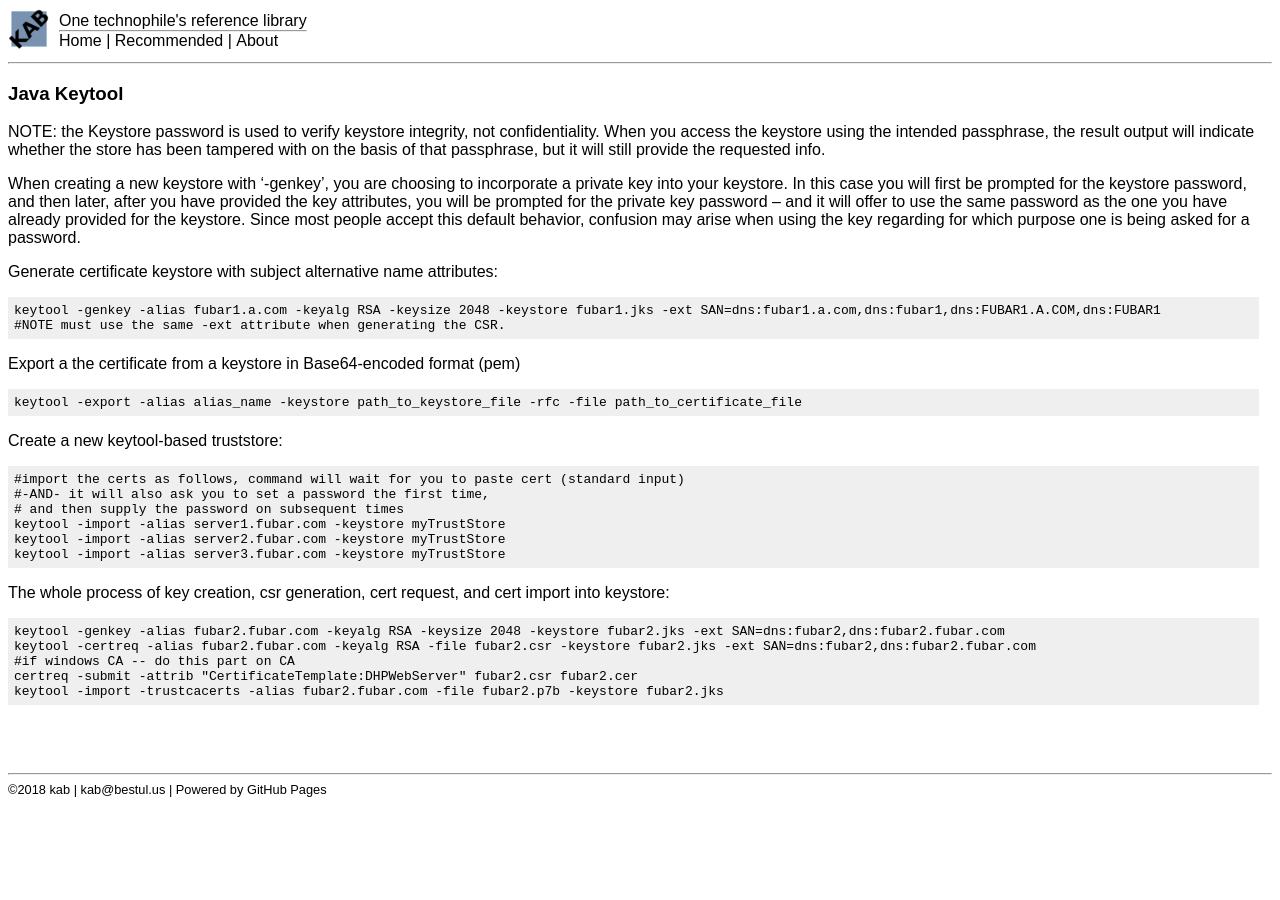
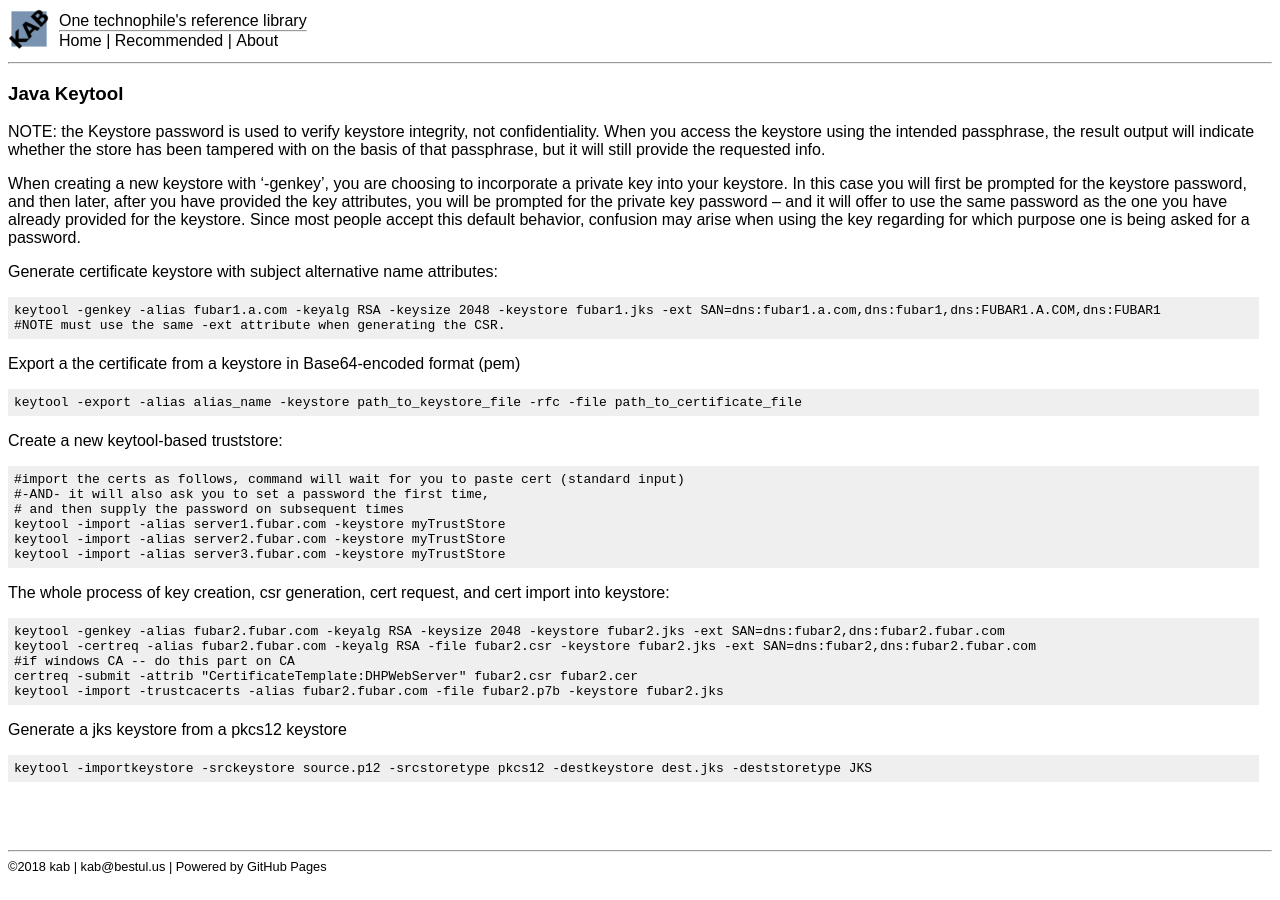
Before and after one commit to kabtech/kab, a Jekyll site: the page built from ccc/javakeytool.md, in a window 1280 px wide. Built offline with Jekyll 4.4.1, drawn with Linux system fonts in a browser that asks for light colours.

Commit message:
Update javakeytool.md

````diff
--- a/ccc/javakeytool.md
+++ b/ccc/javakeytool.md
@@ -39,5 +39,10 @@ certreq -submit -attrib "CertificateTemplate:DHPWebServer" fubar2.csr fubar2.cer
 keytool -import -trustcacerts -alias fubar2.fubar.com -file fubar2.p7b -keystore fubar2.jks
 ```
 
+Generate a jks keystore from a pkcs12 keystore
+```
+keytool -importkeystore -srckeystore source.p12 -srcstoretype pkcs12 -destkeystore dest.jks -deststoretype JKS
+```
+
 <br/>
 <br/>
````
